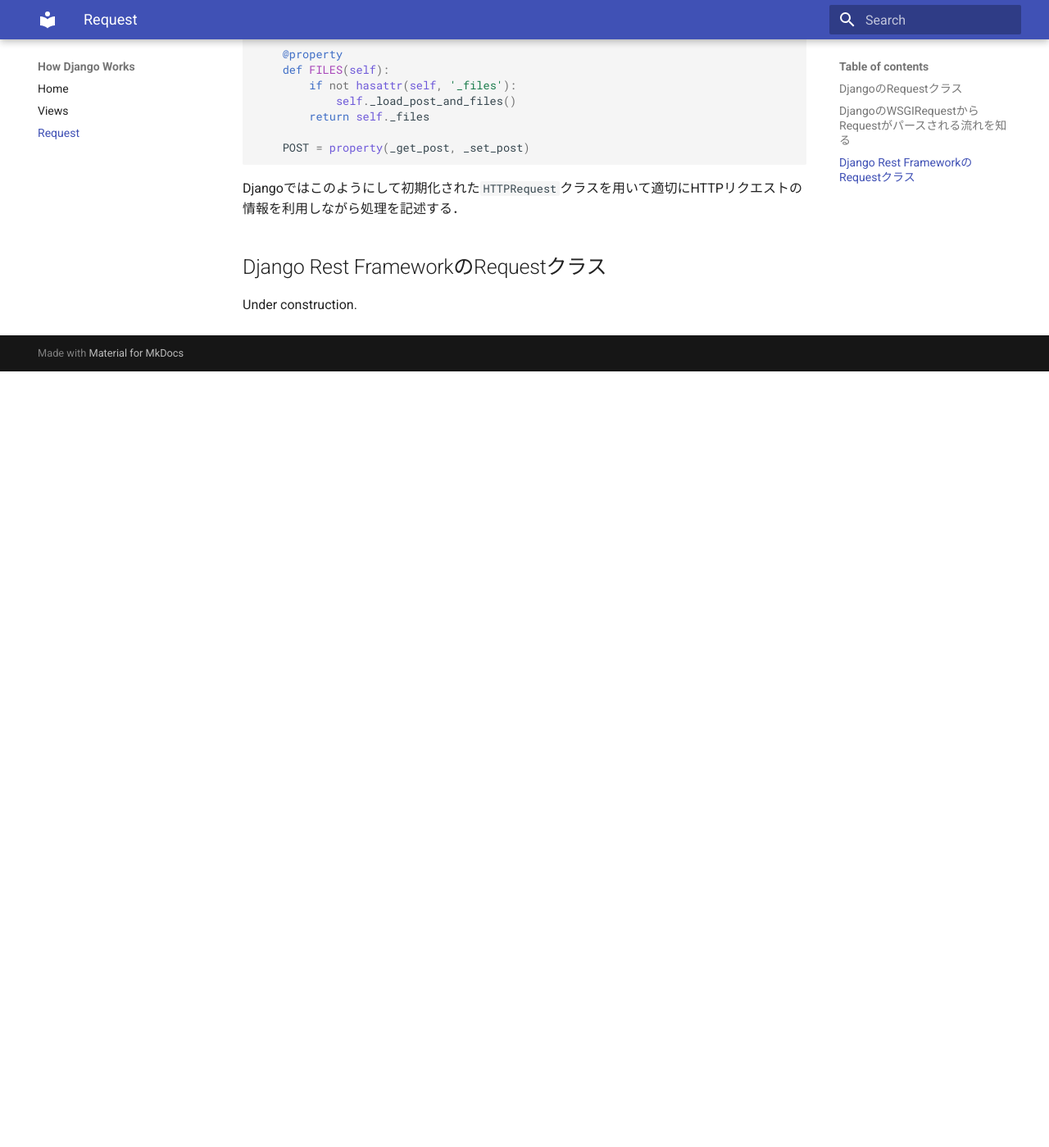
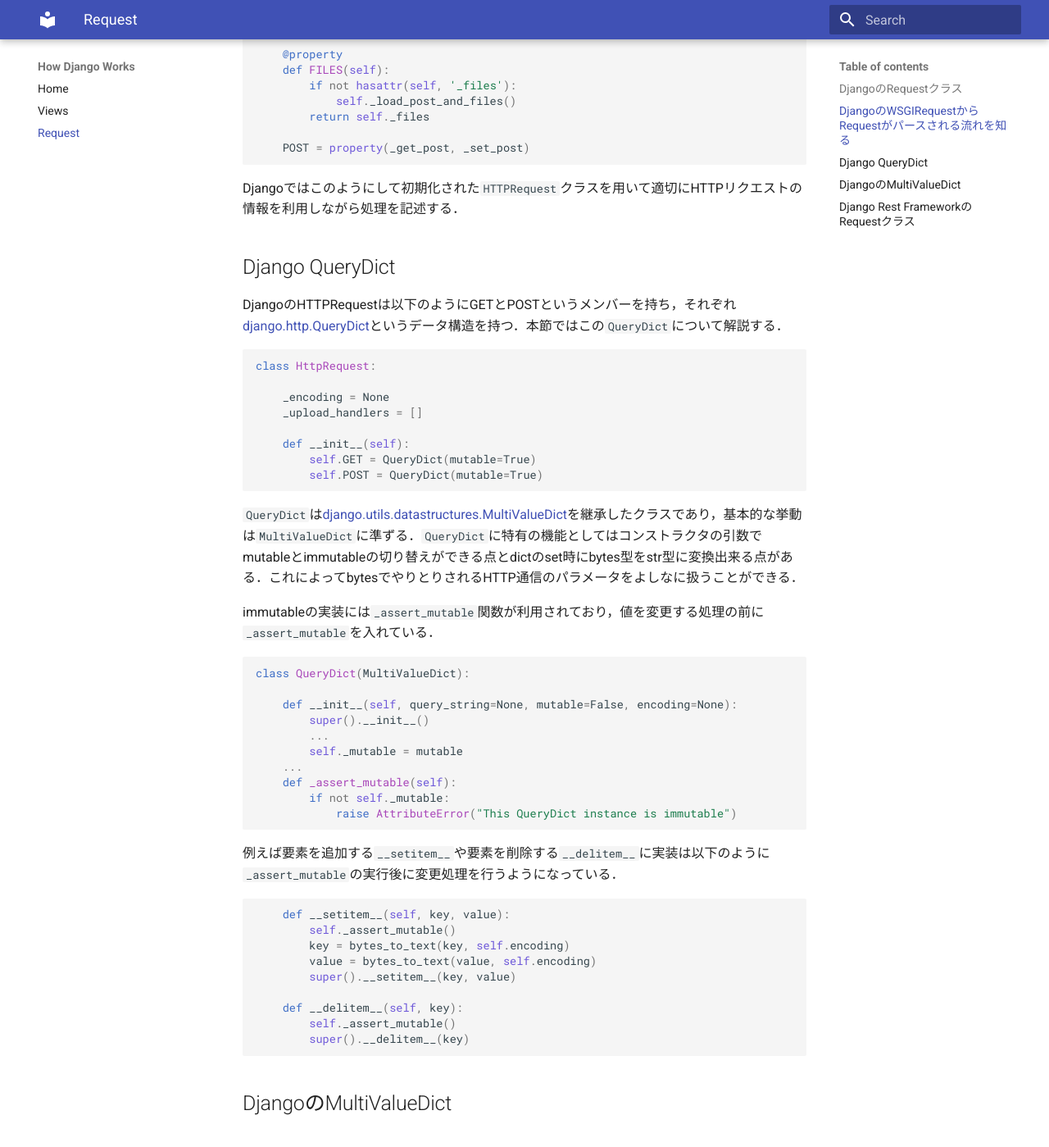
Before and after one commit to yutayamazaki/django-docs, an MkDocs documentation site: the page built from docs/request.md, in a window 1280 px wide and 1400 px high, scrolled down 2740 px. Shown: the whole window at 82% size. Built offline with MkDocs 1.6.1 and Material for MkDocs 9.7.7, drawn with Linux system fonts in a browser that asks for light colours; before the commit the page ends 3193 px from its top, so only the background shows below that.

Commit message:
Add QueryDict

````diff
--- a/docs/request.md
+++ b/docs/request.md
@@ -118,6 +118,55 @@ class WSGIRequest(HttpRequest):
 
 Djangoではこのようにして初期化された`HTTPRequest`クラスを用いて適切にHTTPリクエストの情報を利用しながら処理を記述する．
 
+## Django QueryDict
+
+DjangoのHTTPRequestは以下のようにGETとPOSTというメンバーを持ち，それぞれ[django.http.QueryDict](https://github.com/django/django/blob/master/django/http/request.py)というデータ構造を持つ．本節ではこの`QueryDict`について解説する．
+
+```python
+class HttpRequest:
+
+    _encoding = None
+    _upload_handlers = []
+
+    def __init__(self):
+        self.GET = QueryDict(mutable=True)
+        self.POST = QueryDict(mutable=True)
+```
+
+`QueryDict`は[django.utils.datastructures.MultiValueDict](https://github.com/django/django/blob/master/django/utils/datastructures.py)を継承したクラスであり，基本的な挙動は`MultiValueDict`に準ずる．`QueryDict`に特有の機能としてはコンストラクタの引数でmutableとimmutableの切り替えができる点とdictのset時にbytes型をstr型に変換出来る点がある．これによってbytesでやりとりされるHTTP通信のパラメータをよしなに扱うことができる．
+
+immutableの実装には`_assert_mutable`関数が利用されており，値を変更する処理の前に`_assert_mutable`を入れている．
+
+```python
+class QueryDict(MultiValueDict):
+
+    def __init__(self, query_string=None, mutable=False, encoding=None):
+        super().__init__()
+        ...
+        self._mutable = mutable
+    ...
+    def _assert_mutable(self):
+        if not self._mutable:
+            raise AttributeError("This QueryDict instance is immutable")
+```
+
+例えば要素を追加する`__setitem__`や要素を削除する`__delitem__`に実装は以下のように`_assert_mutable`の実行後に変更処理を行うようになっている．
+
+```python
+    def __setitem__(self, key, value):
+        self._assert_mutable()
+        key = bytes_to_text(key, self.encoding)
+        value = bytes_to_text(value, self.encoding)
+        super().__setitem__(key, value)
+
+    def __delitem__(self, key):
+        self._assert_mutable()
+        super().__delitem__(key)
+```
+
+## DjangoのMultiValueDict
+
+
 ## Django Rest FrameworkのRequestクラス
 
 Under construction.
````
Also changed, not shown: other parts of docs/request.md (+1 -1 lines).
